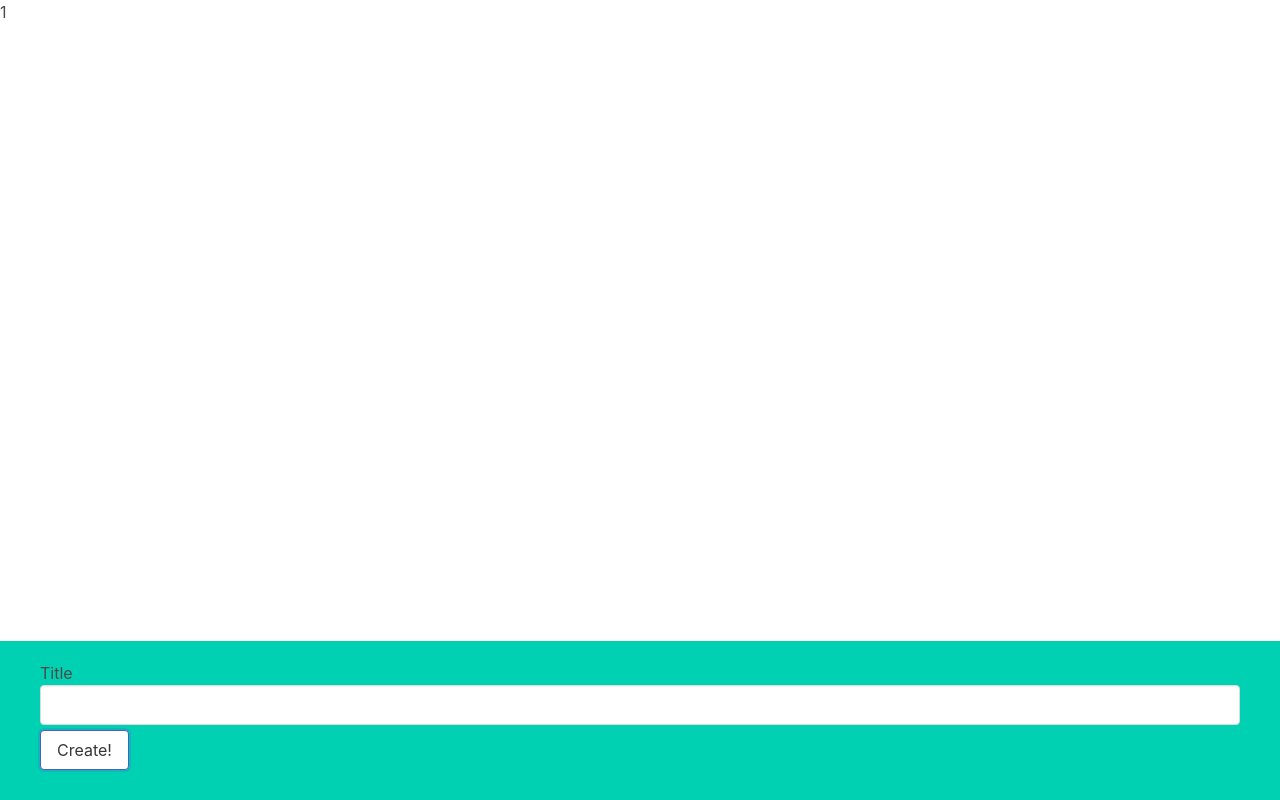
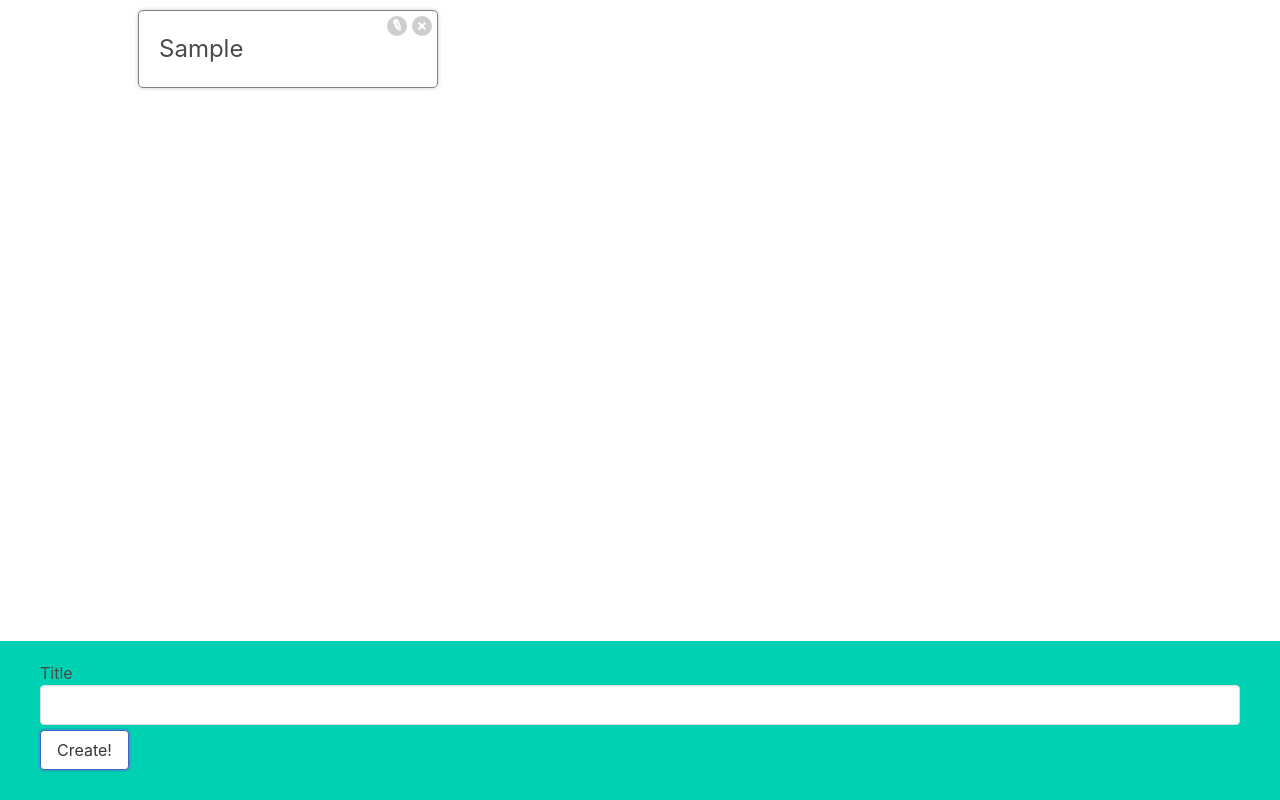
Before and after one commit to muazam-cmd/Books-trekker, a React (Create React App) app in the folder books/: page / in a window 1280 px wide. Both pictures are taken after typing "Sample" into the empty fields and a click on the button "Create!". Built offline with nearby package versions, Linux system fonts and the light colour scheme.

Commit message:
passing down random id to books and adding title by passing prop through all components.

```diff
--- a/books/src/App.js
+++ b/books/src/App.js
@@ -1,21 +1,45 @@
 import { useState } from 'react';
 import BookCreate from './components/BookCreate';
+import BookList from './components/BookList';
 
 function App() {
   const [books, setBooks] = useState([]);
 
+  const editBookById = (id, newTitle) => {
+    const updatedBooks = books.map((book) => {
+      if (book.id === id) {
+        return { ...book, title: newTitle };
+      }
+      return book;
+    });
+    setBooks(updatedBooks);
+  };
+
+  const deleteBookById = (id) => {
+    const updatedBooks = books.filter((book) => {
+      return book.id !== id;
+    });
+    setBooks(updatedBooks);
+  };
+
   const createBook = (title) => {
+
     const updatedBooks = [
       ...books,
-      { id: 123, title }
+      {
+        id: Math.round(Math.random() * 9999),
+        title
+      }
     ];
     setBooks(updatedBooks);
   }
 
-  return <div>
-    {books.length}
-    <BookCreate onCreate={createBook} />
-  </div>
+  return (
+    <div className='app'>
+      <BookList onEdit={editBookById} books={books} onDelete={deleteBookById} />
+      <BookCreate onCreate={createBook} />
+    </div>
+  )
 }
 
 export default App;
--- a/books/src/components/BookEdit.js
+++ b/books/src/components/BookEdit.js
@@ -1,7 +1,26 @@
-function BookEdit() {
-    return <div>
-        Book Edit ..
-    </div>
+import { useState } from "react";
+
+function BookEdit({ book, onSubmit }) {
+    const [title, setTitle] = useState(book.title);
+
+    const handleChange = (event) => {
+        setTitle(event.target.value);
+    };
+
+    const handleSubmit = (event) => {
+        event.preventDefault();
+
+
+        onSubmit(book.id, title);
+    };
+
+    return <form onSubmit={handleSubmit} className="book-edit">
+        <label>Title</label>
+        <input className="input" value={title} onChange={handleChange} />
+        <button className="button is-primary">
+            Save
+        </button>
+    </form>
 }
 
 export default BookEdit;
--- a/books/src/components/BookList.js
+++ b/books/src/components/BookList.js
@@ -1,6 +1,13 @@
-function BookList() {
-    return <div>
-        Book List ..
+import BookShow from './BookShow';
+
+function BookList({ books, onDelete, onEdit }) {
+
+    const renderedBooks = books.map((book) => {
+
+        return <BookShow onEdit={onEdit} onDelete={onDelete} key={book.id} book={book} />;
+    });
+    return <div className='book-list'>
+        {renderedBooks}
     </div>
 }
 
--- a/books/src/components/BookShow.js
+++ b/books/src/components/BookShow.js
@@ -1,6 +1,37 @@
-function BookShow() {
-    return <div>
-        Book Show ..
+import { useState } from "react";
+import BookEdit from './BookEdit';
+
+function BookShow({ book, onDelete, onEdit }) {
+    const [showEdit, setShowEdit] = useState(false);
+
+    const handleDeleteClick = () => {
+        onDelete(book.id);
+    }
+
+    const handleEditClick = () => {
+        setShowEdit(!showEdit);
+    };
+
+    const handleSubmit = (id, newTitle) => {
+        setShowEdit(false);
+        onEdit(id, newTitle);
+    }
+
+    let content = <h3>{book.title}</h3>
+    if (showEdit) {
+        content = <BookEdit onSubmit={handleSubmit} book={book} />;
+    }
+
+    return <div className="book-show">
+        <div>{content}</div>
+        <div className="actions">
+            <button className="edit" onClick={handleEditClick}>
+                Edit
+            </button>
+            <button className="delete" onClick={handleDeleteClick}>
+                Delete
+            </button>
+        </div>
     </div>
 }
 
```
